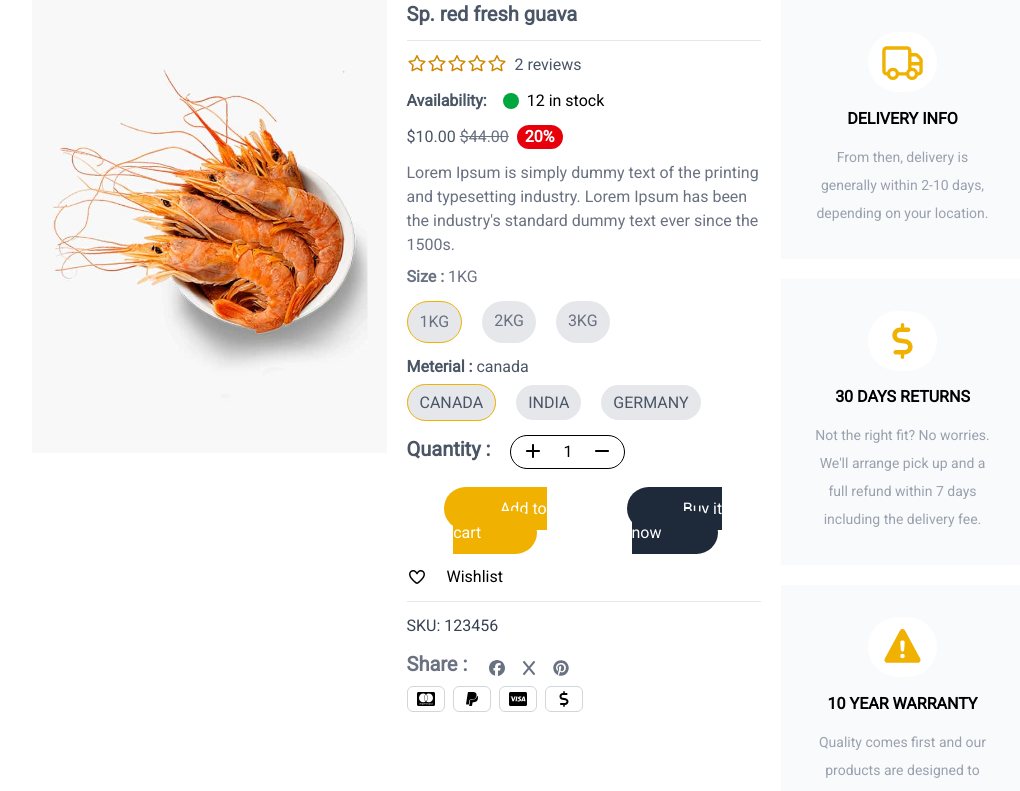
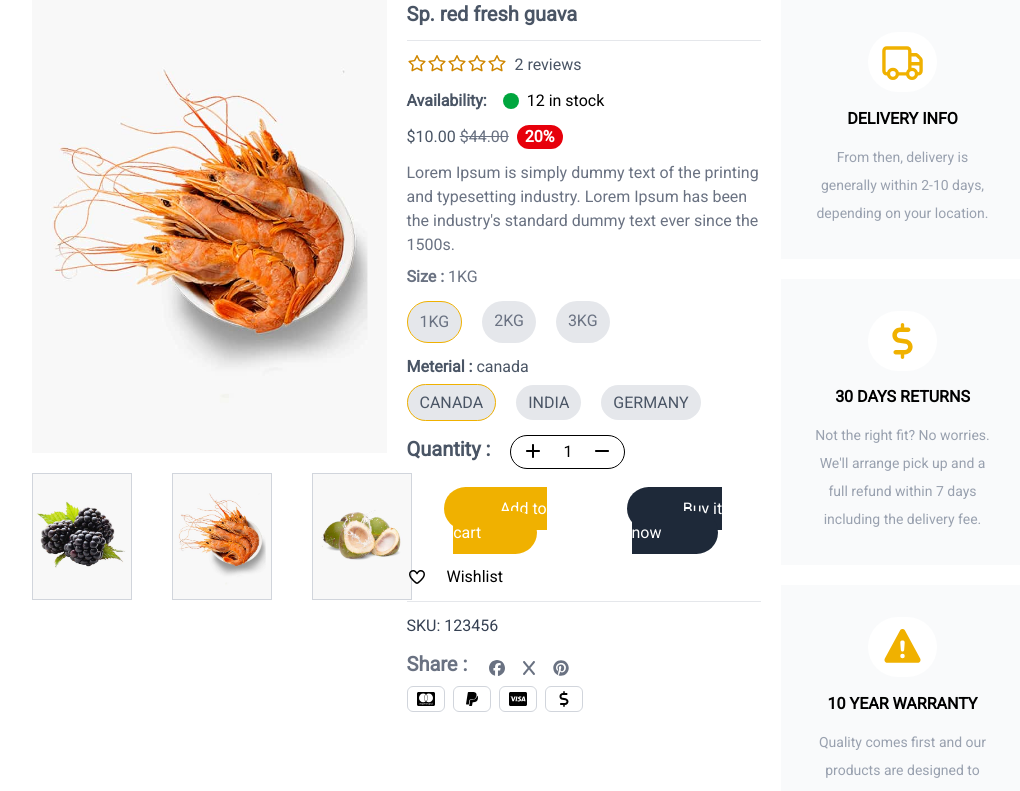
Before and after one commit to rashelmahomud/VEGIST_SHOP, a Next.js app: page /tranding/1 in a window 1280 px wide. Shown: the part 383-1174 px from the top of the page, without its empty margins (112-1132 px from the left). Built offline with nearby package versions, Linux system fonts and the light colour scheme; what @ant-design/nextjs-registry would draw is missing.

Commit message:
added more design

```diff
--- a/src/app/tranding/[id]/page.tsx
+++ b/src/app/tranding/[id]/page.tsx
@@ -26,15 +26,14 @@ const TrandingId = ({ params }: { params: Promise<{ id: string }> }) => {
 
   const [count, setCount] = useState(1);
   const [need, setNeed] = useState("1KG");
-  const [country, setCountry] = useState("canada")
+  const [country, setCountry] = useState("canada");
 
-  const handelClick = (name:string) => {
+  const handelClick = (name: string) => {
     setNeed(name);
   };
-  const handelCountry = (country:string) => {
-    setCountry(country)
-  }
-
+  const handelCountry = (country: string) => {
+    setCountry(country);
+  };
 
   const items: Products[] = [
     {
@@ -118,12 +117,39 @@ const TrandingId = ({ params }: { params: Promise<{ id: string }> }) => {
                 className="grid lg:grid-cols-2 grid-cols-1 gap-5 "
               >
                 <div>
+                  <div>
                     <Image
                       src={productD.img}
                       width={400}
                       height={400}
                       alt="image"
                     />
+                  </div>
+
+                  <div className="flex gap-10 mt-5">
+                    <Image
+                    className="border-1 border-gray-300 hover:border-yellow-500"
+                      src={'/assates/tendingProduct/tran (3).jpg'}
+                      width={100}
+                      height={50}
+                      alt="image"
+                    />
+                    <Image
+                    className="border-1 border-gray-300 hover:border-yellow-500"
+                      src={productD.img}
+                      width={100}
+                      height={50}
+                      alt="image"
+                    />
+                    <Image
+                    className="border-1 border-gray-300 hover:border-yellow-500"
+                      src={'/assates/tendingProduct/tran (2).jpg'}
+                      width={100}
+                      height={50}
+                      alt="image"
+                    />
+
+                  </div>
                 </div>
 
                 <div>
@@ -292,9 +318,18 @@ const TrandingId = ({ params }: { params: Promise<{ id: string }> }) => {
                       Share :
                     </p>
                     <div className="flex gap-3 text-gray-500">
-                      <FontAwesomeIcon icon={faFacebook} className="hover:text-yellow-500" />
-                      <FontAwesomeIcon icon={faX} className="hover:text-yellow-500"/>
-                      <FontAwesomeIcon icon={faPinterest} className="hover:text-yellow-500" />
+                      <FontAwesomeIcon
+                        icon={faFacebook}
+                        className="hover:text-yellow-500"
+                      />
+                      <FontAwesomeIcon
+                        icon={faX}
+                        className="hover:text-yellow-500"
+                      />
+                      <FontAwesomeIcon
+                        icon={faPinterest}
+                        className="hover:text-yellow-500"
+                      />
                     </div>
                   </div>
                   <div className="flex items-center gap-2">
```
Lines whose indentation alone changed are shown as unchanged.
